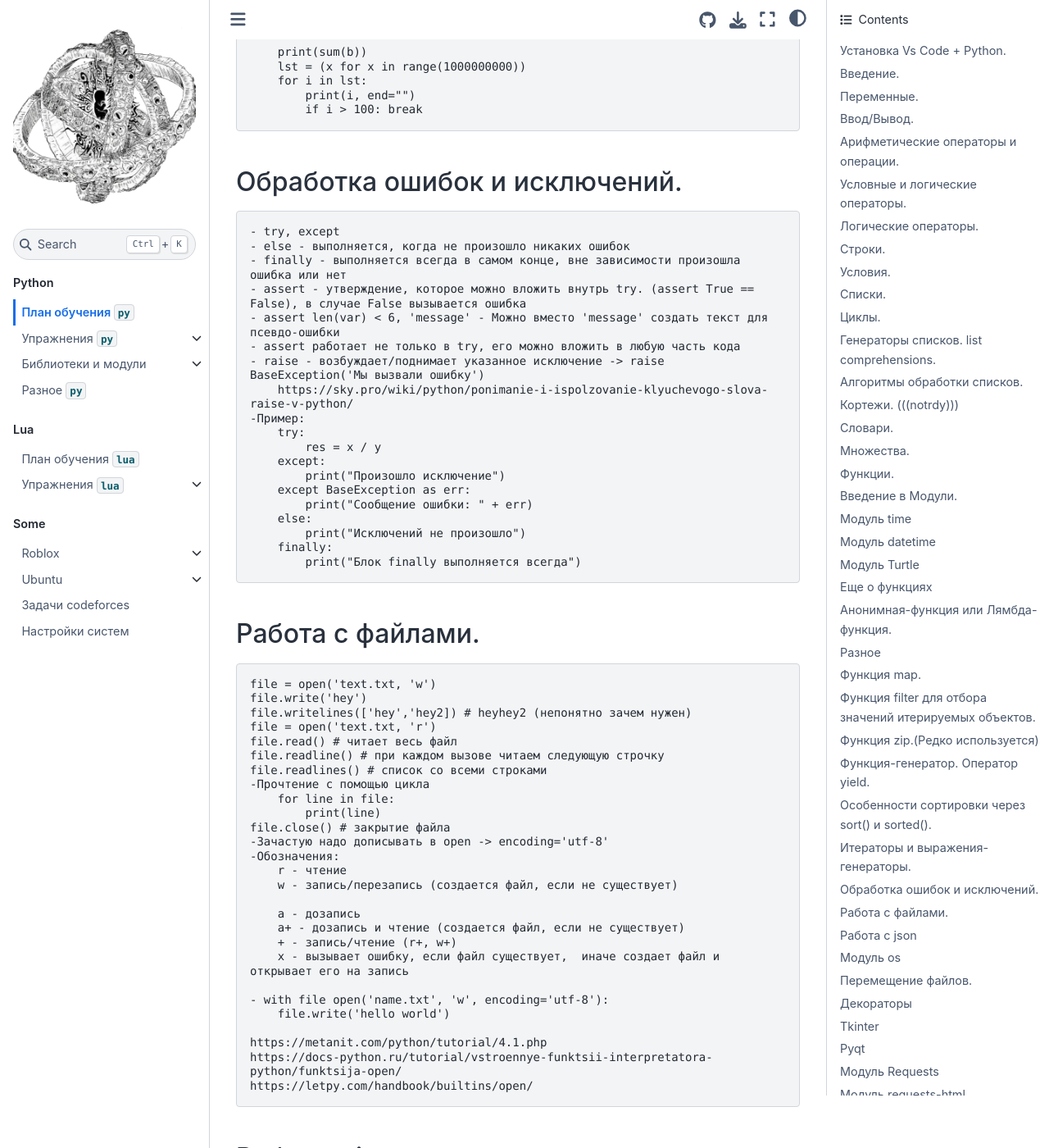
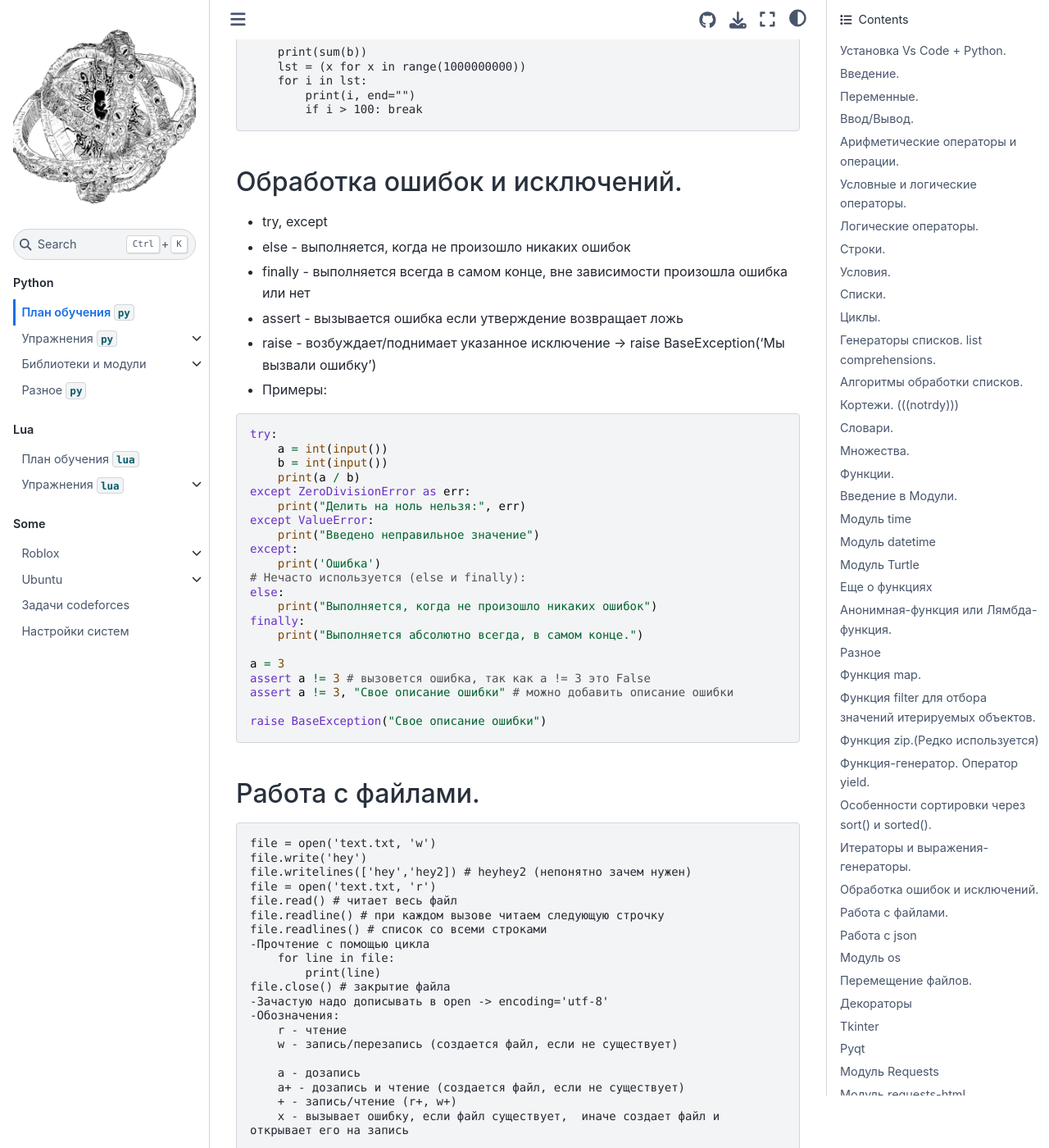
Before and after one commit to your-teach/faithpages, a Jupyter Book: the page built from Python/study-plan-py.md, in a window 1280 px wide and 1400 px high, scrolled down 17446 px. Shown: the whole window at 82% size. Built offline with Jupyter Book 1.0.4 settings and Sphinx 7.4.7 and the Sphinx Book theme 1.1.4, drawn with Linux system fonts in a browser that asks for light colours; pages that are not in the unit, such as notebooks, are missing from menus.

Commit message:
add try-except tasks

````diff
--- a/Python/study-plan-py.md
+++ b/Python/study-plan-py.md
@@ -792,26 +792,36 @@ example2()
 
 
 ## Обработка ошибок и исключений.
+- try, except
+- else - выполняется, когда не произошло никаких ошибок
+- finally - выполняется всегда в самом конце, вне зависимости произошла ошибка или нет
+- assert - вызывается ошибка если утверждение возвращает ложь
+- raise - возбуждает/поднимает указанное исключение -> raise BaseException('Мы вызвали ошибку')
+- Примеры:
 
-    - try, except
-    - else - выполняется, когда не произошло никаких ошибок
-    - finally - выполняется всегда в самом конце, вне зависимости произошла ошибка или нет
-    - assert - утверждение, которое можно вложить внутрь try. (assert True == False), в случае False вызывается ошибка
-    - assert len(var) < 6, 'message' - Можно вместо 'message' создать текст для псевдо-ошибки
-    - assert работает не только в try, его можно вложить в любую часть кода
-    - raise - возбуждает/поднимает указанное исключение -> raise BaseException('Мы вызвали ошибку')
-        https://sky.pro/wiki/python/ponimanie-i-ispolzovanie-klyuchevogo-slova-raise-v-python/
-    -Пример:
-        try:
-            res = x / y
-        except:
-            print("Произошло исключение")
-        except BaseException as err:
-            print("Сообщение ошибки: " + err)
-        else:
-            print("Исключений не произошло")
-        finally:
-            print("Блок finally выполняется всегда")
+```python
+try:
+    a = int(input())
+    b = int(input())
+    print(a / b)
+except ZeroDivisionError as err:
+    print("Делить на ноль нельзя:", err)
+except ValueError:
+    print("Введено неправильное значение")
+except:
+    print('Ошибка')
+# Нечасто используется (else и finally):
+else:
+    print("Выполняется, когда не произошло никаких ошибок")
+finally:
+    print("Выполняется абсолютно всегда, в самом конце.")
+
+a = 3
+assert a != 3 # вызовется ошибка, так как a != 3 это False
+assert a != 3, "Свое описание ошибки" # можно добавить описание ошибки
+
+raise BaseException("Свое описание ошибки")
+```
 
 
 ## Работа с файлами.
--- a/_toc.yml
+++ b/_toc.yml
@@ -21,7 +21,8 @@ parts:
         - file: Python/Tasks/9.sets
         - file: Python/Tasks/10.functions
         - file: Python/Tasks/11.file-handling
-        - file: Python/Tasks/11.tkinter
+        - file: Python/Tasks/12.tkinter
+        - file: Python/Tasks/13.try-except
       - file: Tables/table-Lib-modules
         sections:
         - file: Python/Lib-modules/1.Pip
````
Also changed, not shown: Python/Tasks/13.try-except.md (added, +41 -0 lines).
